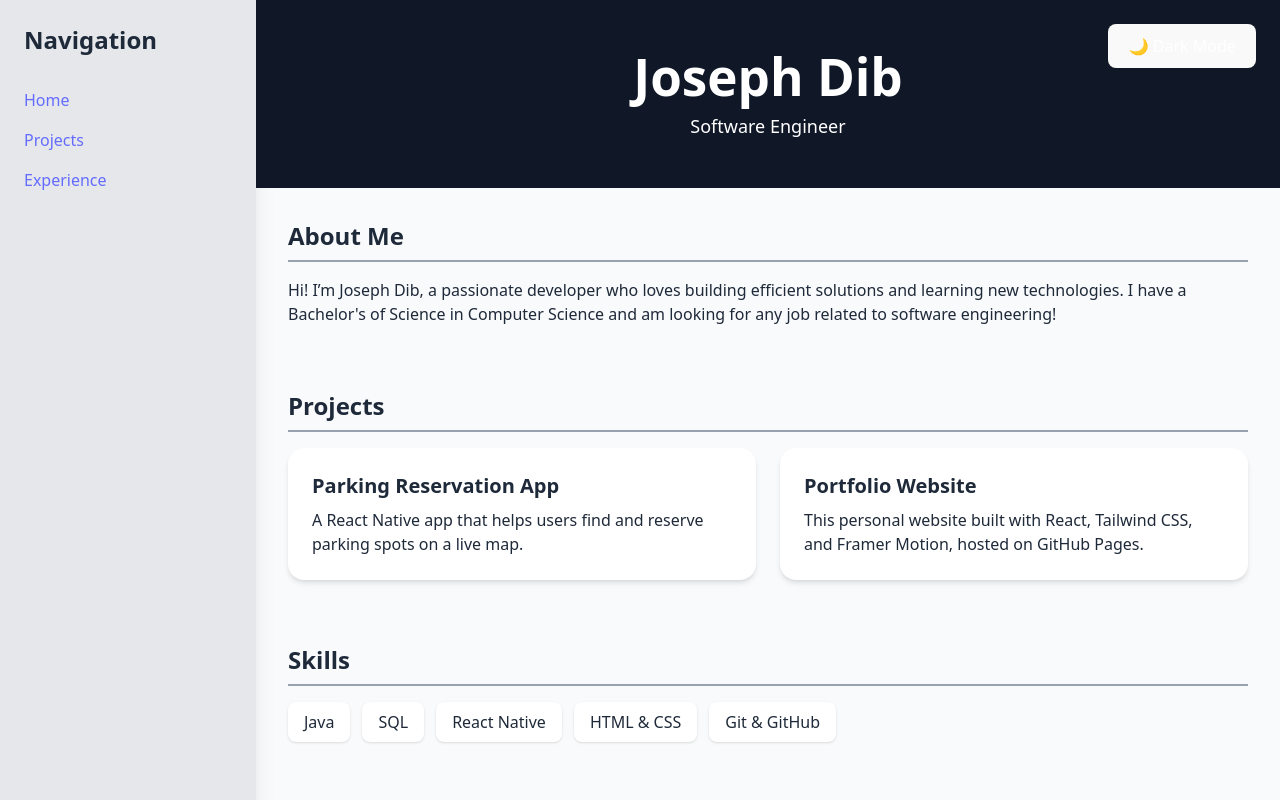
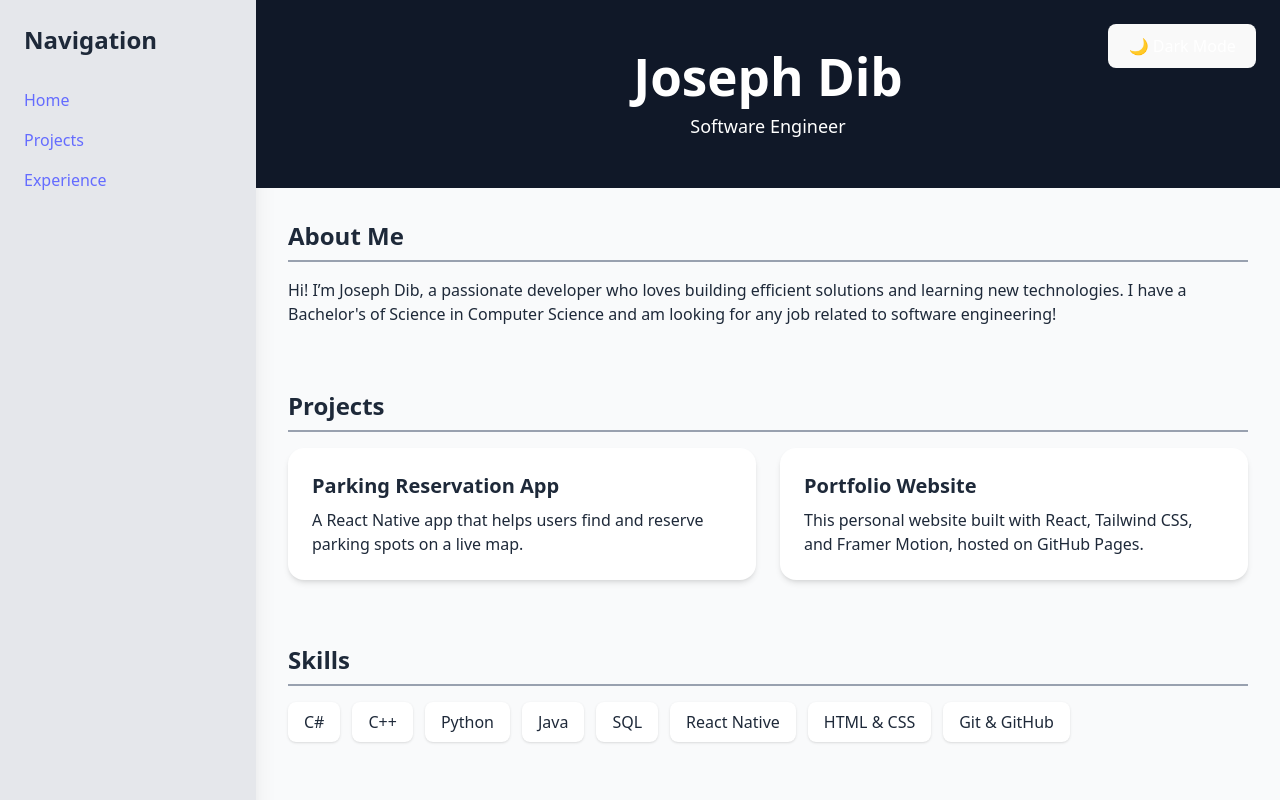
Before and after one commit to josephdib3160/josephdib3160.github.io, a React (Vite) app: page / in a window 1280 px wide. Shown: the top 800 px of the page. Built offline with nearby package versions, Linux system fonts and the light colour scheme.

Commit message:
added skills

```diff
--- a/src/App.tsx
+++ b/src/App.tsx
@@ -75,7 +75,7 @@ export default function Portfolio() {
       <section id="skills" className=" mx-auto p-8">
         <h2 className="text-2xl font-semibold mb-4 border-b-2 border-gray-400 pb-2">Skills</h2>
         <ul className="flex flex-wrap gap-3">
-          {['Java', 'SQL', 'React Native', 'HTML & CSS', 'Git & GitHub'].map(skill => (
+          {['C#', 'C++', 'Python', 'Java', 'SQL', 'React Native', 'HTML & CSS', 'Git & GitHub'].map(skill => (
             <li key={skill} className={`${darkMode ? 'bg-gray-800' : 'bg-white'} px-4 py-2 rounded-lg shadow-sm`}>
               {skill}
             </li>
--- a/src/app/Experience.tsx
+++ b/src/app/Experience.tsx
@@ -78,7 +78,7 @@ export default function Experience() {
         <h2 className="text-2xl font-semibold mb-4 border-b-2 border-gray-400 pb-2">Contact</h2>
         <p>Email: <a href="mailto:josephdib3160@gmail.com" className="text-blue-400">josephdib3160@gmail.com</a></p>
         <p>GitHub: <a href="https://github.com/josephdib3160" className="text-blue-400" target="_blank" rel="noreferrer">@josephdib3160</a></p>
-        <p>LinkedIn: <a href="https://linkedin.com/in/joseph-dib-a680a2277/" className="text-blue-400" target="_blank" rel="noreferrer">LinkedIn Profile</a></p>
+        <p>LinkedIn: <a href="https://linkedin.com/in/joseph-dib-a680a2277/" className="text-blue-400" target="_blank" rel="noreferrer">@Joseph-Dib</a></p>
       </section>
 
       </div>
--- a/src/app/Projects.tsx
+++ b/src/app/Projects.tsx
@@ -55,7 +55,7 @@ export default function Projects() {
         <h2 className="text-2xl font-semibold mb-4 border-b-2 border-gray-400 pb-2">Contact</h2>
         <p>Email: <a href="mailto:josephdib3160@gmail.com" className="text-blue-400">josephdib3160@gmail.com</a></p>
         <p>GitHub: <a href="https://github.com/josephdib3160" className="text-blue-400" target="_blank" rel="noreferrer">@josephdib3160</a></p>
-        <p>LinkedIn: <a href="https://linkedin.com/in/joseph-dib-a680a2277/" className="text-blue-400" target="_blank" rel="noreferrer">LinkedIn Profile</a></p>
+        <p>LinkedIn: <a href="https://linkedin.com/in/joseph-dib-a680a2277/" className="text-blue-400" target="_blank" rel="noreferrer">@Joseph-Dib</a></p>
       </section>
 
       </div>
```
Also changed, not shown: 1 other file (tests, documents, lock files or other folders).
